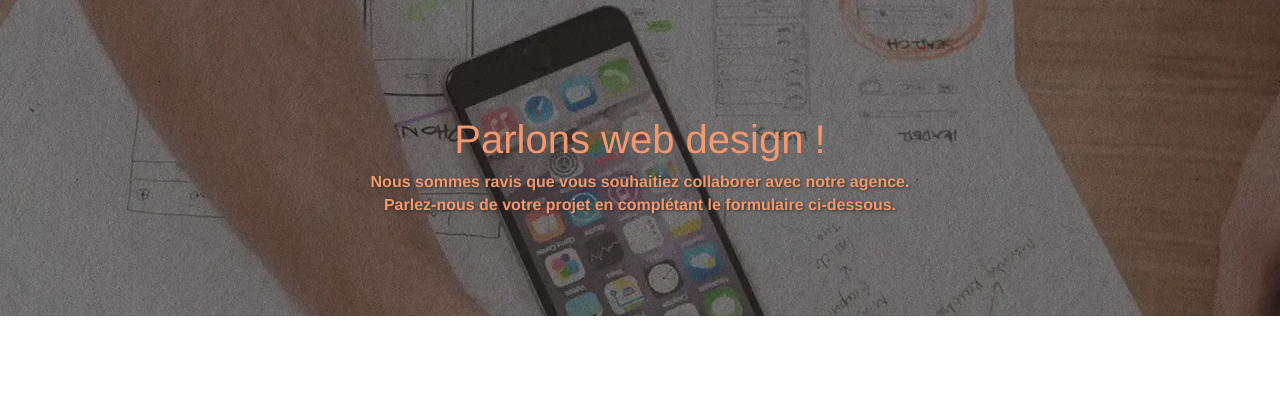
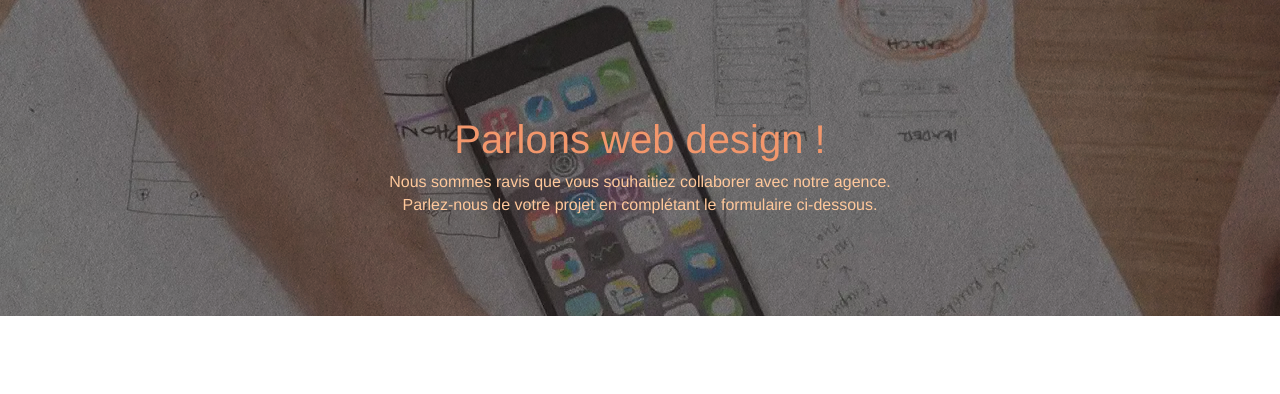
Before and after one commit to hyejinyeo/HyejinYeo_4_16062021, a plain HTML site: page contact.html in a window 1280 px wide. Shown: the part 95-489 px from the top of the page. Drawn offline with Linux system fonts and the light colour scheme.

Commit message:
Modification: txt-lg (color)

```diff
--- a/style.css
+++ b/style.css
@@ -1065,8 +1065,7 @@ h4 {
 }
 .txt-lg {
     font-size: 16px;
-    font-weight: 600;
-    text-shadow: 1px 1px 3px #303030;
+    color: #ffc89b!important;
 }
 
 label {
```
